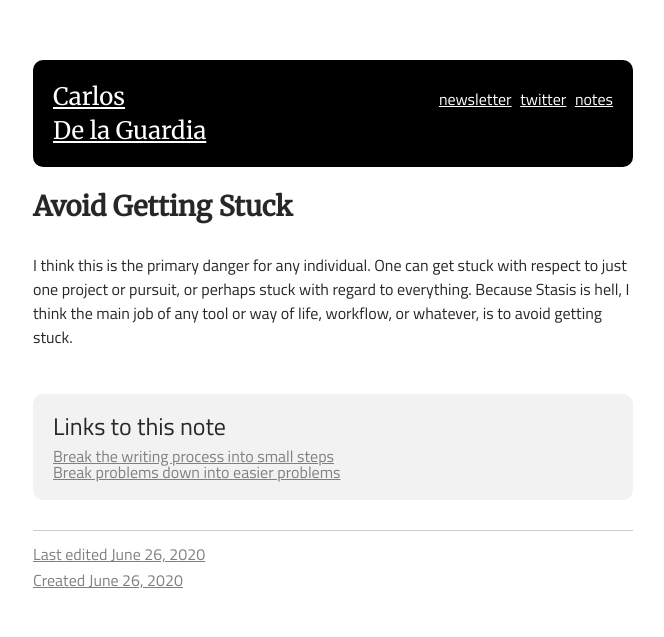
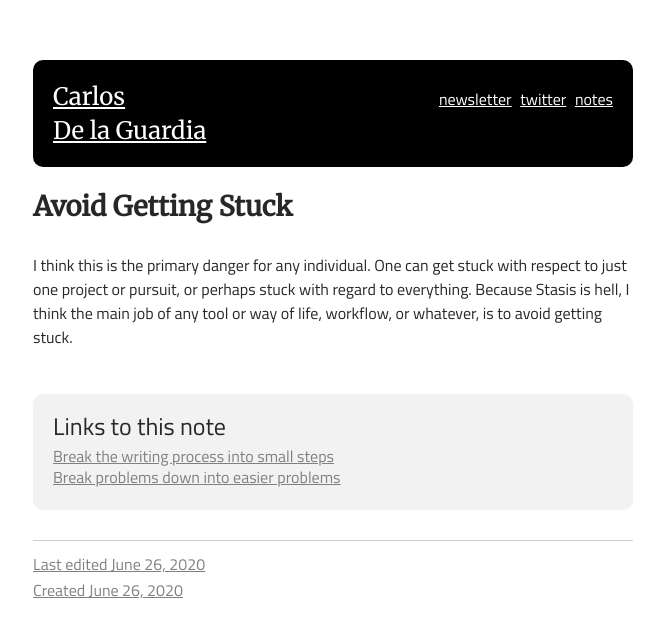
Before and after one commit to dela3499/dela3499.github.io, a Jekyll site: the page built from notes/avoid-getting-stuck.md, in a window 1280 px wide. Shown: the top 637 px of the page, without its empty margins (307-971 px from the left). Built offline with Jekyll 4.4.1, drawn with Linux system fonts in a browser that asks for light colours.

Commit message:
"automated: updated note hashes"

```diff
--- a/_layouts/note.html
+++ b/_layouts/note.html
@@ -15,7 +15,7 @@ layout: base
     <div class="backlinks">
         <h2>Links to this note</h2>
         {% for backlink in page.backlinks %}
-            <div>
+            <div class="backlink">
                 <a target="_blank" href="{{ backlink.url }}">
                     {{ backlink.name }}
                 </a>
--- a/assets/css/main.css
+++ b/assets/css/main.css
@@ -571,6 +571,10 @@ a:hover {
     color: grey;
 }
 
+.backlink {
+    margin-bottom: 5px;
+}
+
 .post__list {
     margin-top: 30px;
 }
```
Also changed, not shown: 3 other files.
